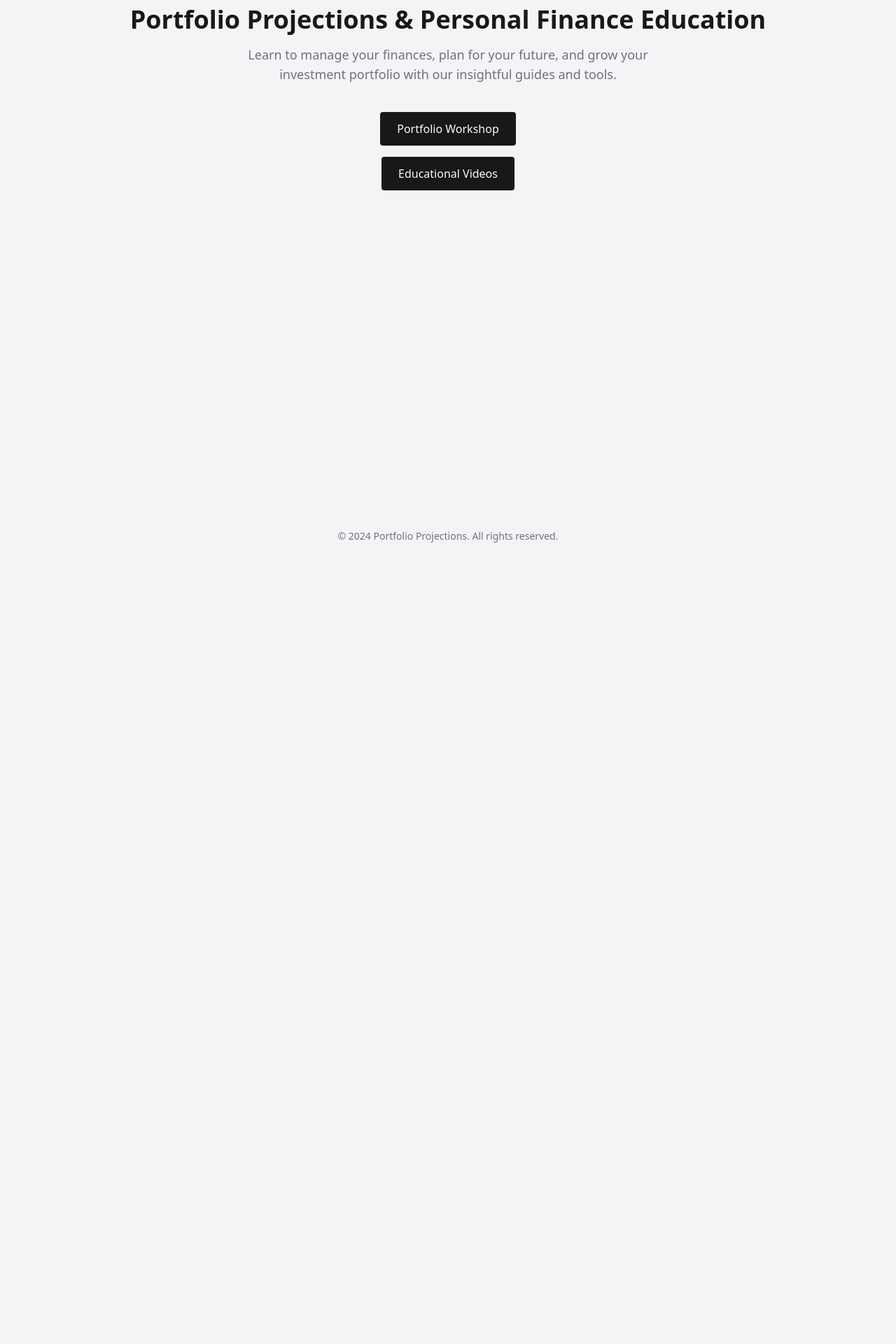
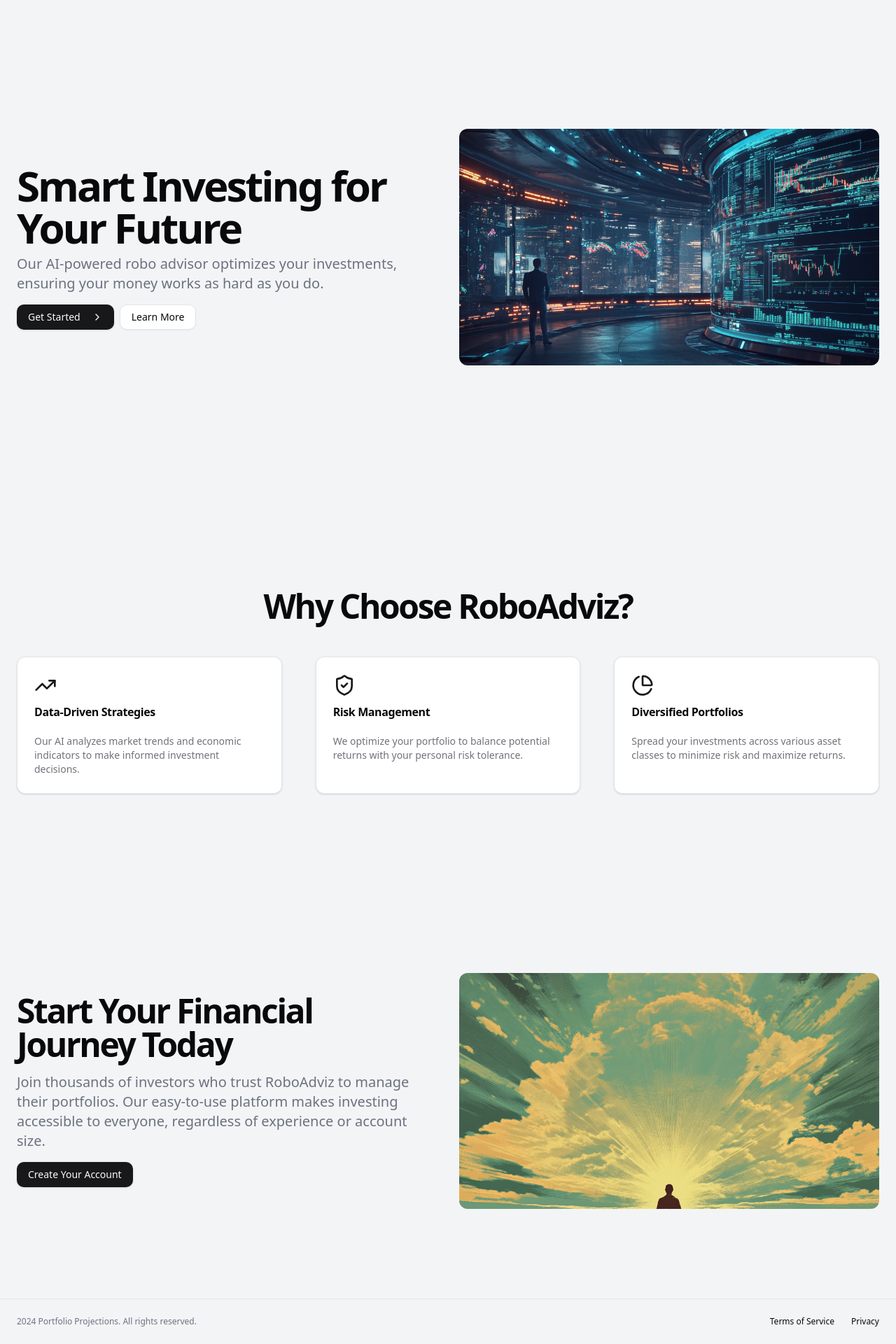
Before and after one commit to vbortone/cop5818-team-5-final-project, a Next.js app: page / in a window 1280 px wide. Shown: the part 64-1984 px from the top of the page at 70% size. Before the commit the page ends 856 px from the top, so only its background shows below. Built offline with nearby package versions, Linux system fonts and the light colour scheme; no server answers.

Commit message:
feat: update home page

```diff
--- a/src/app/page.tsx
+++ b/src/app/page.tsx
@@ -1,44 +1,140 @@
-"use client";
+import Link from "next/link";
+import Image from "next/image";
+import { Button } from "@/components/ui/button";
+import {
+  Card,
+  CardContent,
+  CardDescription,
+  CardHeader,
+  CardTitle,
+} from "@/components/ui/card";
+import { ChevronRight, PieChart, TrendingUp, ShieldCheck } from "lucide-react";
 
-import { FC } from "react";
-import { useRouter } from "next/navigation";
-
-const WelcomePage: FC = () => {
-  const router = useRouter();
-
-  const navigateToEducation = () => {
-    router.push("/education");
-  };
-
-  const navigateToPortfolio = () => {
-    router.push("/portfolio");
-  };
+export default async function Home() {
 
   return (
-    <div className="flex flex-col items-center justify-center min-h-screen p-4 bg-gray-100">
-      <header className="w-full text-center">
-        <h1 className="text-4xl font-bold text-primary mb-4">Portfolio Projections & Personal Finance Education</h1>
-        <p className="text-lg text-muted-foreground max-w-xl mx-auto">
-          Learn to manage your finances, plan for your future, and grow your investment portfolio with our insightful guides and tools.
+    <div className="flex flex-col min-h-screen">
+      <main className="flex-1">
+        <section className="w-full py-12 md:py-24 lg:py-32 xl:py-48">
+          <div className="container px-4 md:px-6">
+            <div className="grid gap-6 lg:grid-cols-[1fr_400px] lg:gap-12 xl:grid-cols-[1fr_600px]">
+              <Image
+                alt="Hero image of financial growth chart"
+                className="mx-auto aspect-video overflow-hidden rounded-xl object-cover sm:w-full lg:order-last"
+                height={550}
+                src="/images/hero-1.png"
+                width={550}
+              />
+              <div className="flex flex-col justify-center space-y-4">
+                <div className="space-y-2">
+                  <h1 className="text-3xl font-bold tracking-tighter sm:text-5xl xl:text-6xl/none">
+                    Smart Investing for Your Future
+                  </h1>
+                  <p className="max-w-[600px] text-gray-500 md:text-xl dark:text-gray-400">
+                    Our AI-powered robo advisor optimizes your investments,
+                    ensuring your money works as hard as you do.
+                  </p>
+                </div>
+                <div className="flex flex-col gap-2 min-[400px]:flex-row">
+                  <Button asChild>
+                    <Link href="/signup">
+                      Get Started <ChevronRight className="ml-2 h-4 w-4" />
+                    </Link>
+                  </Button>
+                  <Button variant="outline" asChild>
+                    <Link href="/learn-more">Learn More</Link>
+                  </Button>
+                </div>
+              </div>
+            </div>
+          </div>
+        </section>
+        <section className="w-full py-12 md:py-24 lg:py-32 bg-gray-100 dark:bg-gray-800">
+          <div className="container px-4 md:px-6">
+            <h2 className="text-3xl font-bold tracking-tighter sm:text-5xl text-center mb-12">
+              Why Choose RoboAdviz?
+            </h2>
+            <div className="grid gap-6 lg:grid-cols-3 lg:gap-12">
+              <Card>
+                <CardHeader>
+                  <TrendingUp className="h-8 w-8 mb-2 text-primary" />
+                  <CardTitle>Data-Driven Strategies</CardTitle>
+                </CardHeader>
+                <CardContent>
+                  <CardDescription>
+                    Our AI analyzes market trends and economic indicators to
+                    make informed investment decisions.
+                  </CardDescription>
+                </CardContent>
+              </Card>
+              <Card>
+                <CardHeader>
+                  <ShieldCheck className="h-8 w-8 mb-2 text-primary" />
+                  <CardTitle>Risk Management</CardTitle>
+                </CardHeader>
+                <CardContent>
+                  <CardDescription>
+                    We optimize your portfolio to balance potential returns with
+                    your personal risk tolerance.
+                  </CardDescription>
+                </CardContent>
+              </Card>
+              <Card>
+                <CardHeader>
+                  <PieChart className="h-8 w-8 mb-2 text-primary" />
+                  <CardTitle>Diversified Portfolios</CardTitle>
+                </CardHeader>
+                <CardContent>
+                  <CardDescription>
+                    Spread your investments across various asset classes to
+                    minimize risk and maximize returns.
+                  </CardDescription>
+                </CardContent>
+              </Card>
+            </div>
+          </div>
+        </section>
+        <section className="w-full py-12 md:py-24 lg:py-32">
+          <div className="container px-4 md:px-6">
+            <div className="grid gap-6 lg:grid-cols-[1fr_400px] lg:gap-12 xl:grid-cols-[1fr_600px]">
+              <div className="flex flex-col justify-center space-y-4">
+                <h2 className="text-3xl font-bold tracking-tighter sm:text-5xl">
+                  Start Your Financial Journey Today
+                </h2>
+                <p className="max-w-[600px] text-gray-500 md:text-xl dark:text-gray-400">
+                  Join thousands of investors who trust RoboAdviz to manage
+                  their portfolios. Our easy-to-use platform makes investing
+                  accessible to everyone, regardless of experience or account
+                  size.
+                </p>
+                <Button className="w-fit" asChild>
+                  <Link href="/signup">Create Your Account</Link>
+                </Button>
+              </div>
+              <Image
+                alt="Financial planning illustration"
+                className="mx-auto aspect-video overflow-hidden rounded-xl object-cover sm:w-full lg:order-last"
+                height={550}
+                src="/images/hero-2.png"
+                width={550}
+              />
+            </div>
+          </div>
+        </section>
+      </main>
+      <footer className="flex flex-col gap-2 sm:flex-row py-6 w-full shrink-0 items-center px-4 md:px-6 border-t">
+        <p className="text-xs text-gray-500 dark:text-gray-400">
+          {new Date().getFullYear()} Portfolio Projections. All rights reserved.
         </p>
-      </header>
-      <main className="flex flex-col items-center mt-10">
-        <button
-          onClick={navigateToPortfolio}
-          className="px-6 py-3 bg-primary text-primary-foreground rounded hover:bg-primary-foreground hover:text-primary transition duration-300 ease-in-out mb-4">
-          Portfolio Workshop
-        </button>
-        <button
-          onClick={navigateToEducation}
-          className="px-6 py-3 bg-primary text-primary-foreground rounded hover:bg-primary-foreground hover:text-primary transition duration-300 ease-in-out">
-          Educational Videos
-        </button>
-      </main>
-      <footer className="w-full text-center mt-auto pt-10 text-sm text-muted-foreground">
-        <p>© {new Date().getFullYear()} Portfolio Projections. All rights reserved.</p>
+        <nav className="sm:ml-auto flex gap-4 sm:gap-6">
+          <Link className="text-xs hover:underline underline-offset-4" href="#">
+            Terms of Service
+          </Link>
+          <Link className="text-xs hover:underline underline-offset-4" href="#">
+            Privacy
+          </Link>
+        </nav>
       </footer>
     </div>
   );
-};
-
-export default WelcomePage;
+}
```
